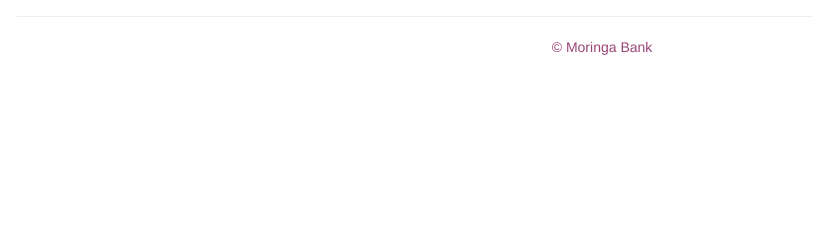
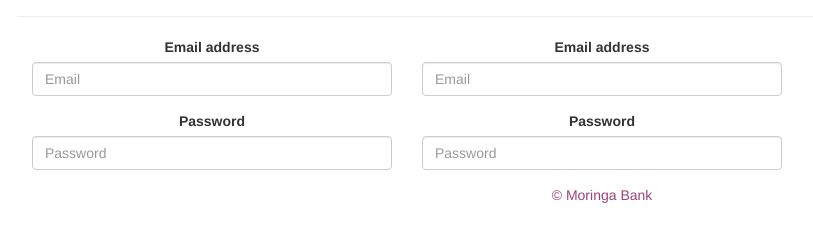
Before and after one commit to traciekay/moringaBank, a plain HTML site: page index.html in a window 1280 px wide. Shown: the part 103-344 px from the top of the page, without its empty margins (38-851 px from the left). Drawn offline with Linux system fonts and the light colour scheme; a web font is replaced by a local one.

Commit message:
added forms

```diff
--- a/index.html
+++ b/index.html
@@ -23,6 +23,35 @@
     </div>
     <div class="container">
       <div class="row">
+        <div class="col-md-4">
+          <form class="" action="index.html" method="post">
+            <div class="form-group">
+              <label for="exampleInputEmail1">Email address</label>
+              <input type="email" class="form-control" id="exampleInputEmail1" placeholder="Email">
+            </div>
+            <div class="form-group">
+              <label for="exampleInputPassword1">Password</label>
+              <input type="password" class="form-control" id="exampleInputPassword1" placeholder="Password">
+            </div>
+          </form>
+
+        </div>
+        <div class="col-md-4">
+          <form class="" action="index.html" method="post">
+            <div class="form-group">
+              <label for="exampleInputEmail1">Email address</label>
+              <input type="email" class="form-control" id="exampleInputEmail1" placeholder="Email">
+            </div>
+            <div class="form-group">
+              <label for="exampleInputPassword1">Password</label>
+              <input type="password" class="form-control" id="exampleInputPassword1" placeholder="Password">
+            </div>
+          </form>
+
+        </div>
+        <div class="col-md-4">
+
+        </div>
 
       </div>
 
```
